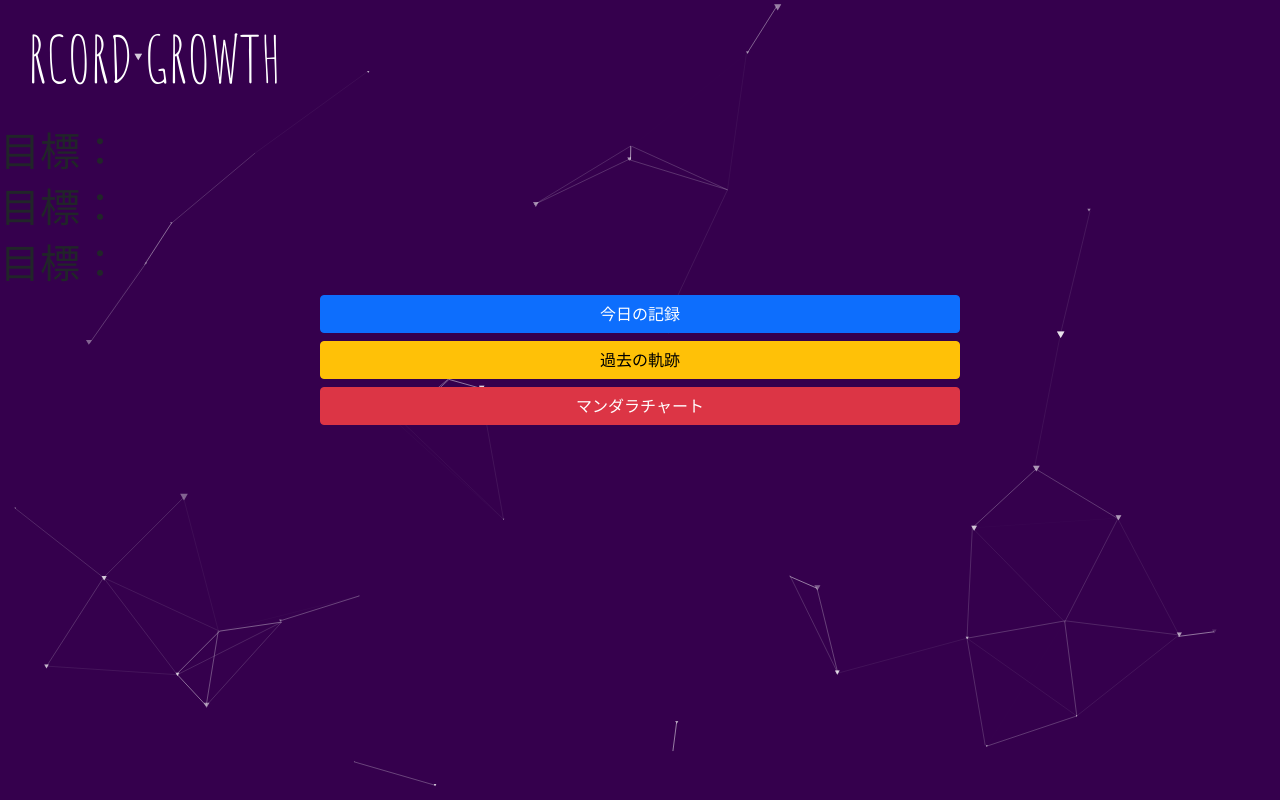
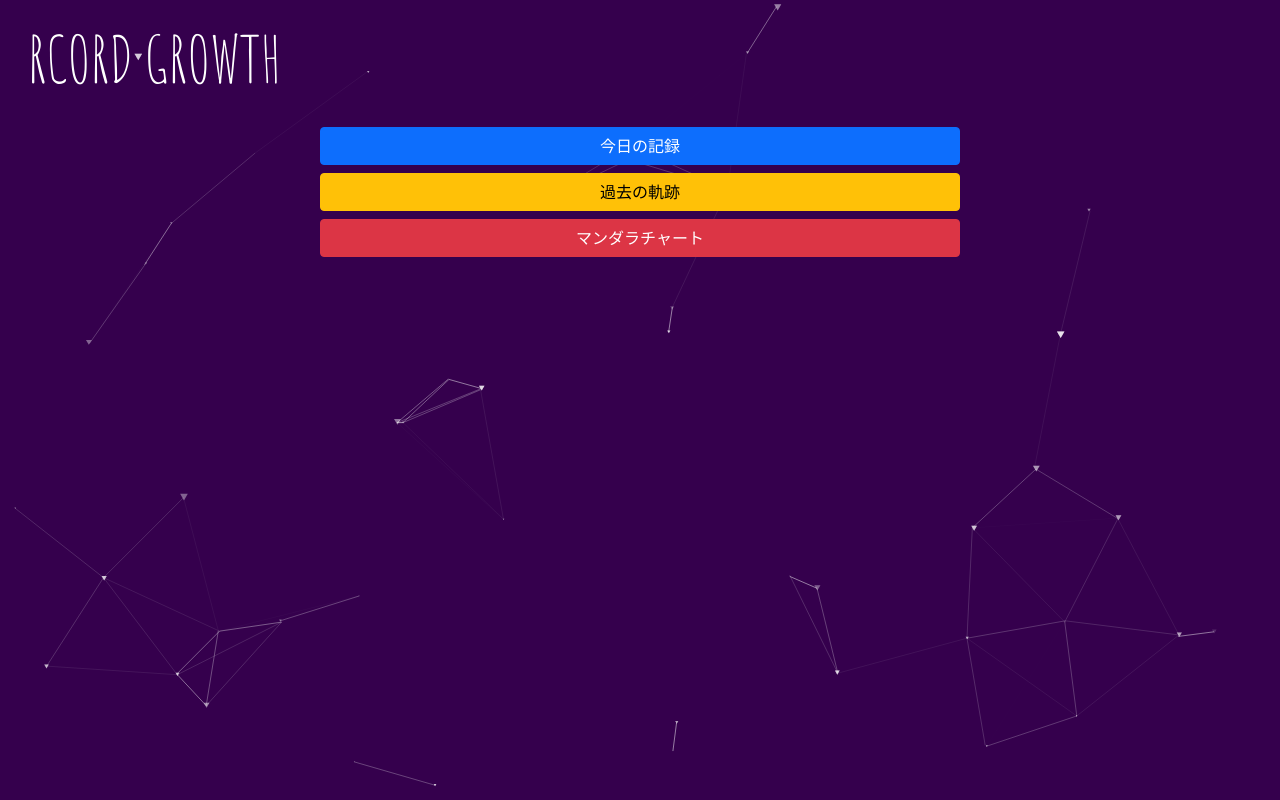
Before and after one commit to hyoutan07/flask_record_growth, a Flask app: page / in a window 1280 px wide. Run offline with Flask 2, Linux system fonts and the light colour scheme; data comes from the database, SQL or seed files in the repository; data that the repository does not hold is empty; some libraries are stand-ins or nearby versions.

Commit message:
delete h1

```diff
--- a/templates/index.html
+++ b/templates/index.html
@@ -1,11 +1,6 @@
 {% extends "base.html" %}
 
 {% block body %}
-
-{% for post in posts %}
-<h1>目標：{{ post.goal_main }}</h1>
-{% endfor %}
-
 <div class="d-grid gap-2 col-6 mx-auto">
     <a href="create" role="button" class="btn btn-primary">今日の記録</a>
     <a href="detail" role="button" class="btn btn-warning">過去の軌跡</a>
```
